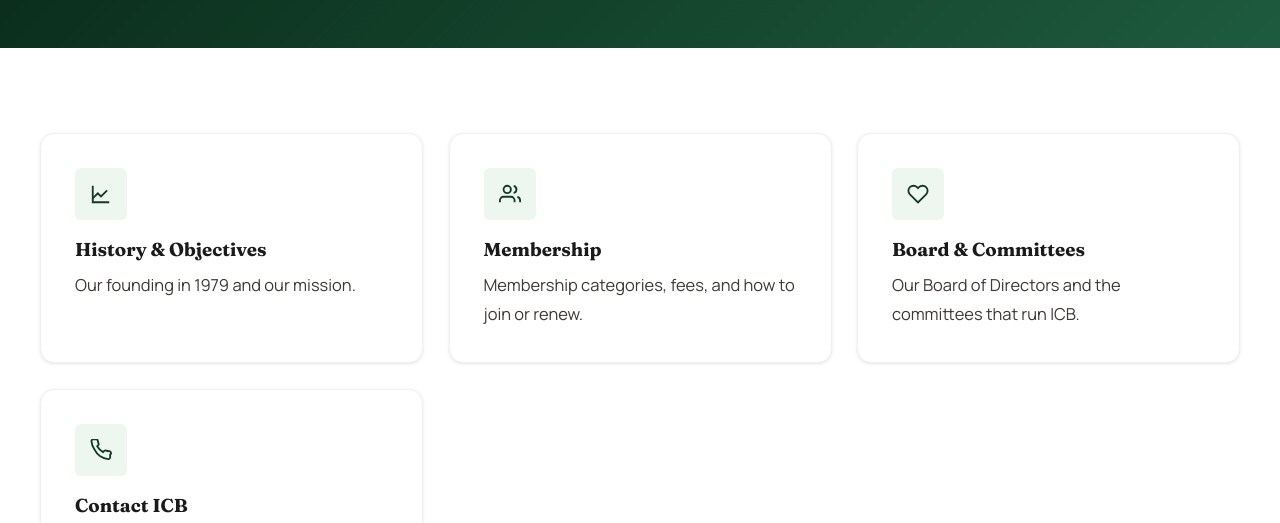
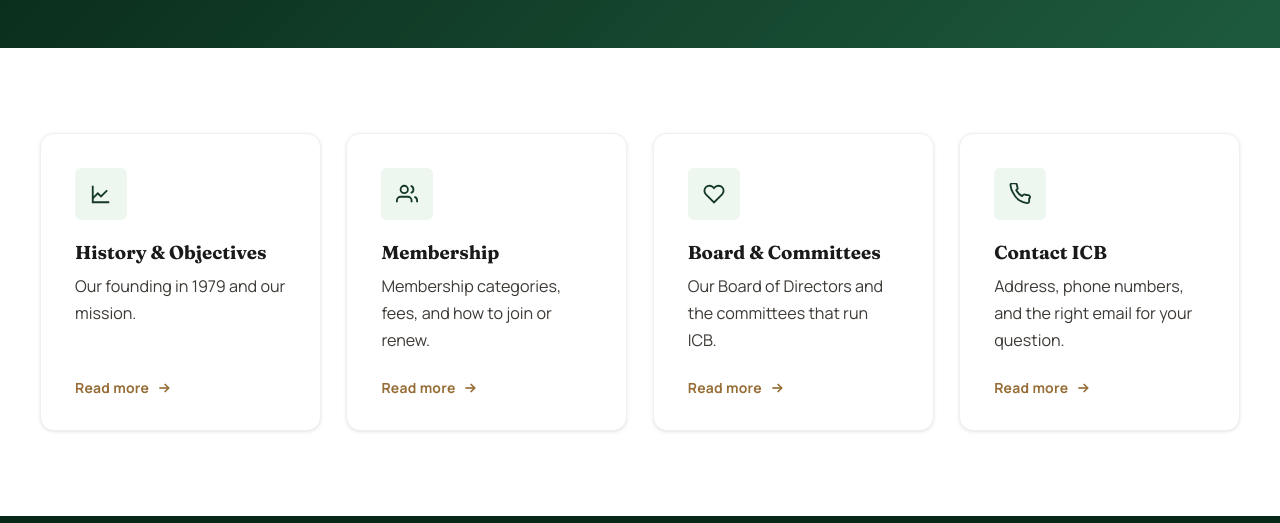
Before and after one commit to AstroCode12345/icb-website-redesign, a plain HTML site: page about/index.html in a window 1280 px wide. Shown: the part 271-794 px from the top of the page. Drawn offline with Linux system fonts and the light colour scheme.

Commit message:
Redesign section-hub cards: fixed grid, clear link affordance
The About and Facilities landing pages used whole-card links styled
identically to static info boxes, and their auto-fill grid could strand
a lone card off-center on the last row. Added a dedicated nav-card
component with a fixed responsive column count (4/2/1), an accent icon
and border on hover, and a "Read more" arrow that animates on hover so
the cards read as clickable navigation, not static content.

```diff
--- a/about/index.html
+++ b/about/index.html
@@ -64,26 +64,30 @@
 
   <section class="section">
     <div class="container">
-      <div class="info-grid">
-        <a href="/about/history.html" class="info-card" style="display:block;">
-          <div class="info-card__icon"><svg width="22" height="22" viewBox="0 0 24 24" fill="none" stroke="currentColor" stroke-width="2"><path d="M3 3v18h18"/><path d="M18.7 8 12 14.7 8.5 11.2 3 16.7"/></svg></div>
-          <h3 class="info-card__title">History &amp; Objectives</h3>
-          <p class="info-card__body">Our founding in 1979 and our mission.</p>
+      <div class="nav-card-grid">
+        <a href="/about/history.html" class="nav-card">
+          <div class="nav-card__icon"><svg width="22" height="22" viewBox="0 0 24 24" fill="none" stroke="currentColor" stroke-width="2"><path d="M3 3v18h18"/><path d="M18.7 8 12 14.7 8.5 11.2 3 16.7"/></svg></div>
+          <h3 class="nav-card__title">History &amp; Objectives</h3>
+          <p class="nav-card__body">Our founding in 1979 and our mission.</p>
+          <span class="nav-card__arrow">Read more <svg width="16" height="16" viewBox="0 0 24 24" fill="none" stroke="currentColor" stroke-width="2.5"><path d="M5 12h14"/><path d="m13 6 6 6-6 6"/></svg></span>
         </a>
-        <a href="/about/membership.html" class="info-card" style="display:block;">
-          <div class="info-card__icon"><svg width="22" height="22" viewBox="0 0 24 24" fill="none" stroke="currentColor" stroke-width="2"><path d="M17 21v-2a4 4 0 0 0-4-4H5a4 4 0 0 0-4 4v2"/><circle cx="9" cy="7" r="4"/><path d="M23 21v-2a4 4 0 0 0-3-3.87"/><path d="M16 3.13a4 4 0 0 1 0 7.75"/></svg></div>
-          <h3 class="info-card__title">Membership</h3>
-          <p class="info-card__body">Membership categories, fees, and how to join or renew.</p>
+        <a href="/about/membership.html" class="nav-card">
+          <div class="nav-card__icon"><svg width="22" height="22" viewBox="0 0 24 24" fill="none" stroke="currentColor" stroke-width="2"><path d="M17 21v-2a4 4 0 0 0-4-4H5a4 4 0 0 0-4 4v2"/><circle cx="9" cy="7" r="4"/><path d="M23 21v-2a4 4 0 0 0-3-3.87"/><path d="M16 3.13a4 4 0 0 1 0 7.75"/></svg></div>
+          <h3 class="nav-card__title">Membership</h3>
+          <p class="nav-card__body">Membership categories, fees, and how to join or renew.</p>
+          <span class="nav-card__arrow">Read more <svg width="16" height="16" viewBox="0 0 24 24" fill="none" stroke="currentColor" stroke-width="2.5"><path d="M5 12h14"/><path d="m13 6 6 6-6 6"/></svg></span>
         </a>
-        <a href="/about/management.html" class="info-card" style="display:block;">
-          <div class="info-card__icon"><svg width="22" height="22" viewBox="0 0 24 24" fill="none" stroke="currentColor" stroke-width="2"><path d="M20.84 4.61a5.5 5.5 0 0 0-7.78 0L12 5.67l-1.06-1.06a5.5 5.5 0 0 0-7.78 7.78l1.06 1.06L12 21.23l7.78-7.78 1.06-1.06a5.5 5.5 0 0 0 0-7.78z"/></svg></div>
-          <h3 class="info-card__title">Board &amp; Committees</h3>
-          <p class="info-card__body">Our Board of Directors and the committees that run ICB.</p>
+        <a href="/about/management.html" class="nav-card">
+          <div class="nav-card__icon"><svg width="22" height="22" viewBox="0 0 24 24" fill="none" stroke="currentColor" stroke-width="2"><path d="M20.84 4.61a5.5 5.5 0 0 0-7.78 0L12 5.67l-1.06-1.06a5.5 5.5 0 0 0-7.78 7.78l1.06 1.06L12 21.23l7.78-7.78 1.06-1.06a5.5 5.5 0 0 0 0-7.78z"/></svg></div>
+          <h3 class="nav-card__title">Board &amp; Committees</h3>
+          <p class="nav-card__body">Our Board of Directors and the committees that run ICB.</p>
+          <span class="nav-card__arrow">Read more <svg width="16" height="16" viewBox="0 0 24 24" fill="none" stroke="currentColor" stroke-width="2.5"><path d="M5 12h14"/><path d="m13 6 6 6-6 6"/></svg></span>
         </a>
-        <a href="/about/contact.html" class="info-card" style="display:block;">
-          <div class="info-card__icon"><svg width="22" height="22" viewBox="0 0 24 24" fill="none" stroke="currentColor" stroke-width="2"><path d="M22 16.92v3a2 2 0 0 1-2.18 2 19.79 19.79 0 0 1-8.63-3.07A19.5 19.5 0 0 1 4.69 11.1 19.79 19.79 0 0 1 1.61 2.5 2 2 0 0 1 3.58.32h3a2 2 0 0 1 2 1.72 12.84 12.84 0 0 0 .7 2.81 2 2 0 0 1-.45 2.11L7.91 7.91a16 16 0 0 0 6.4 6.4l1.27-1.27a2 2 0 0 1 2.11-.45 12.84 12.84 0 0 0 2.81.7A2 2 0 0 1 22 16.92z"/></svg></div>
-          <h3 class="info-card__title">Contact ICB</h3>
-          <p class="info-card__body">Address, phone numbers, and the right email for your question.</p>
+        <a href="/about/contact.html" class="nav-card">
+          <div class="nav-card__icon"><svg width="22" height="22" viewBox="0 0 24 24" fill="none" stroke="currentColor" stroke-width="2"><path d="M22 16.92v3a2 2 0 0 1-2.18 2 19.79 19.79 0 0 1-8.63-3.07A19.5 19.5 0 0 1 4.69 11.1 19.79 19.79 0 0 1 1.61 2.5 2 2 0 0 1 3.58.32h3a2 2 0 0 1 2 1.72 12.84 12.84 0 0 0 .7 2.81 2 2 0 0 1-.45 2.11L7.91 7.91a16 16 0 0 0 6.4 6.4l1.27-1.27a2 2 0 0 1 2.11-.45 12.84 12.84 0 0 0 2.81.7A2 2 0 0 1 22 16.92z"/></svg></div>
+          <h3 class="nav-card__title">Contact ICB</h3>
+          <p class="nav-card__body">Address, phone numbers, and the right email for your question.</p>
+          <span class="nav-card__arrow">Read more <svg width="16" height="16" viewBox="0 0 24 24" fill="none" stroke="currentColor" stroke-width="2.5"><path d="M5 12h14"/><path d="m13 6 6 6-6 6"/></svg></span>
         </a>
       </div>
     </div>
--- a/styles.css
+++ b/styles.css
@@ -653,6 +653,75 @@
 .info-card__title { font-size: 1.1rem; margin-bottom: .55rem; color: var(--gray-900); }
 .info-card__body { font-size: .97rem; color: var(--gray-700); line-height: 1.75; }
 
+/* ---------- Nav cards (whole-card links to a sub-page) ---------- */
+.nav-card-grid {
+  display: grid;
+  grid-template-columns: repeat(4, 1fr);
+  gap: 1.5rem;
+}
+@media (max-width: 860px) {
+  .nav-card-grid { grid-template-columns: repeat(2, 1fr); }
+}
+@media (max-width: 520px) {
+  .nav-card-grid { grid-template-columns: 1fr; }
+}
+.nav-card {
+  position: relative;
+  display: flex;
+  flex-direction: column;
+  background: var(--white);
+  border: 1.5px solid var(--gray-100);
+  border-radius: var(--radius-md);
+  padding: 2rem 2rem 1.75rem;
+  box-shadow: var(--shadow-sm);
+  transition: box-shadow var(--transition), transform var(--transition), border-color var(--transition);
+}
+.nav-card:hover,
+.nav-card:focus-visible {
+  border-color: var(--green-700);
+  box-shadow: var(--shadow-lg);
+  transform: translateY(-5px);
+}
+.nav-card__icon {
+  width: 52px;
+  height: 52px;
+  border-radius: var(--radius-sm);
+  background: var(--green-50);
+  color: var(--green-800);
+  display: flex;
+  align-items: center;
+  justify-content: center;
+  margin-bottom: 1.25rem;
+  transition: background var(--transition), color var(--transition);
+}
+.nav-card:hover .nav-card__icon,
+.nav-card:focus-visible .nav-card__icon {
+  background: var(--green-800);
+  color: var(--white);
+}
+.nav-card__title {
+  font-size: 1.1rem;
+  margin-bottom: .5rem;
+  color: var(--gray-900);
+  transition: color var(--transition);
+}
+.nav-card:hover .nav-card__title,
+.nav-card:focus-visible .nav-card__title { color: var(--green-800); }
+.nav-card__body { font-size: .95rem; color: var(--gray-700); line-height: 1.7; flex: 1; }
+.nav-card__arrow {
+  margin-top: 1.25rem;
+  display: inline-flex;
+  align-items: center;
+  gap: .4rem;
+  font-size: .82rem;
+  font-weight: 700;
+  letter-spacing: .02em;
+  color: var(--gold-600);
+}
+.nav-card__arrow svg { transition: transform var(--transition); }
+.nav-card:hover .nav-card__arrow svg,
+.nav-card:focus-visible .nav-card__arrow svg { transform: translateX(4px); }
+
 /* ---------- Footer ---------- */
 .footer {
   background: var(--green-900);
```
Also changed, not shown: facilities/index.html (+21 -17 lines).
